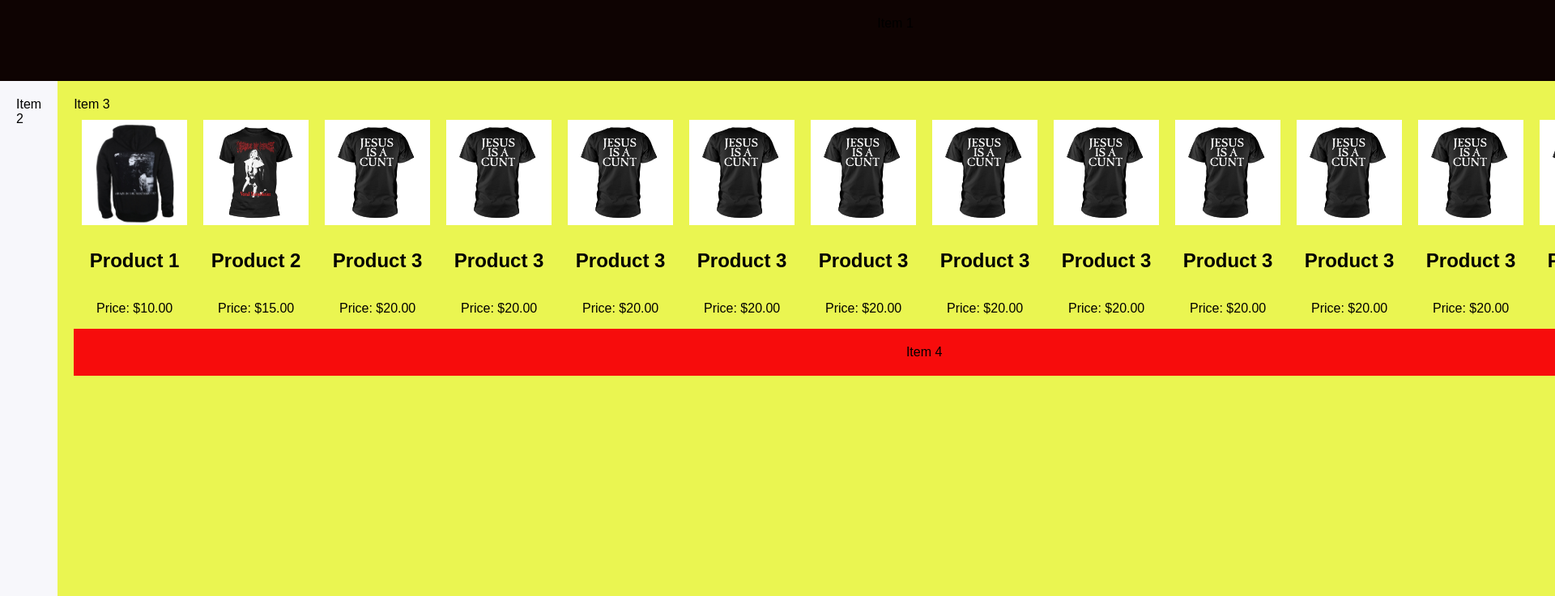
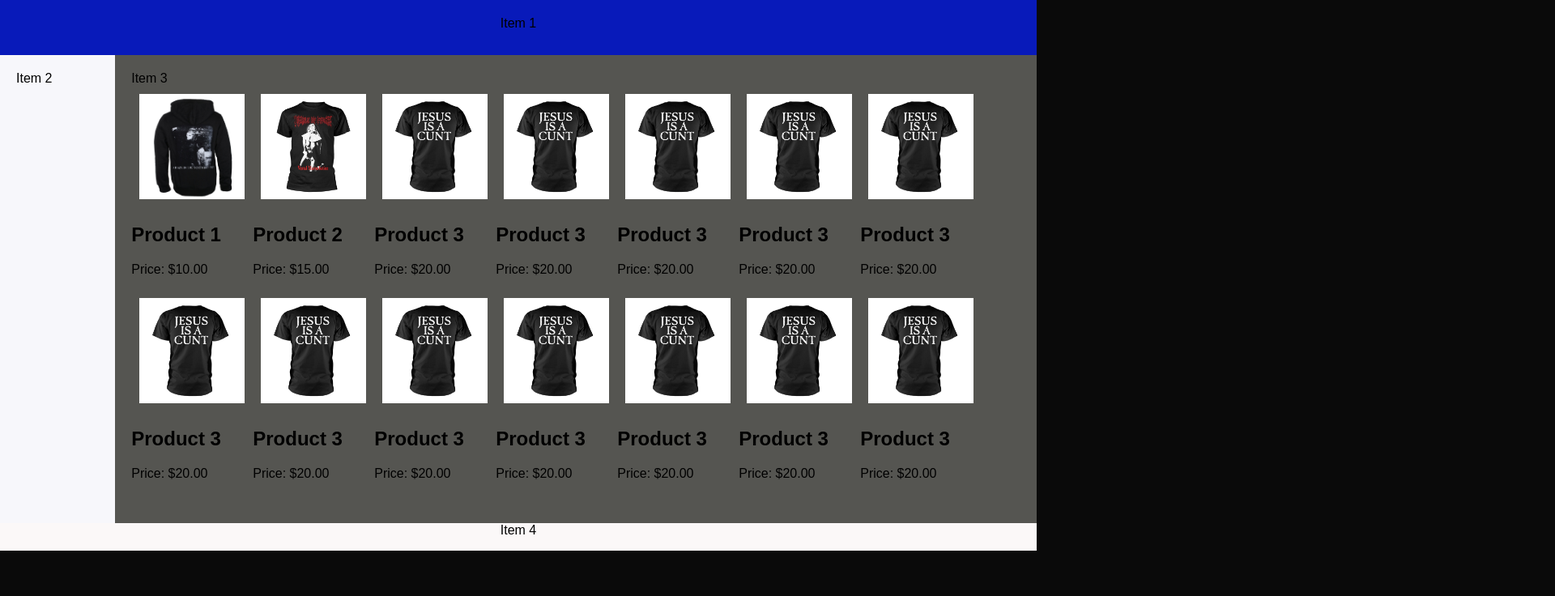
Before and after one commit to Zebastopol/grid-ecommerce-sample, a plain HTML site: page index.html in a window 1280 px wide. Shown: the top 736 px of the page at 81% size, 1920 px wide, since content can reach past the window. Drawn offline with Linux system fonts and the light colour scheme.

Commit message:
update de estructura grid-template-area

```diff
--- a/assets/styles.css
+++ b/assets/styles.css
@@ -6,6 +6,7 @@ body {
     font-family: Arial, sans-serif;
     margin: 0;
     padding: 0;
+    background-color: #0a0a0a;
 }
 
 .grid-container {
@@ -14,14 +15,15 @@ body {
         "header header"
         "menu main"
         "footer footer";
-    grid-template-columns: 1fr 10fr;
-    grid-template-rows: 1fr 10fr 1fr;
-    height: 100vh;
+    grid-template-columns: 1fr 8fr;
+    grid-template-rows: 10% 85% 5%;
+    height:auto;
+    width: auto;
 }
 
 .header {
     grid-area: header;
-    background-color: #0e0302;
+    background-color: #081aba;
     padding: 20px;
     text-align: center;
     height: 100px;
@@ -35,29 +37,29 @@ body {
 
 .main {
     grid-area: main;
-    background-color: #eaf551;
+    background-color: #555551;
     padding: 20px;
 }
 .card-container {
     display: flex;
     flex-direction: row;
+    flex-wrap: wrap;
 }
-.card {
+.card img {
     display: flex;
     flex-direction: column;
     align-items: center;
     object-fit: contain;
-}
-img {
     width: 150px;
     height: 150px;
     object-fit: cover;
     padding: 10px;
 }
-
 .footer {
     grid-area: footer;
-    background-color: #f70c0c;
-    padding: 20px;
+    background-color: #fbf8f8;
     text-align: center;
+    width: auto;
+    height: 100%;
+
 }
--- a/index.html
+++ b/index.html
@@ -77,8 +77,7 @@
                     <p>Price: $20.00</p>
                 </div>
             </div>
-        <div class="footer">Item 4</div>
-    </div>
-
+        </div>
+            <div class="footer">Item 4</div>
 </body>
 </html>
```
